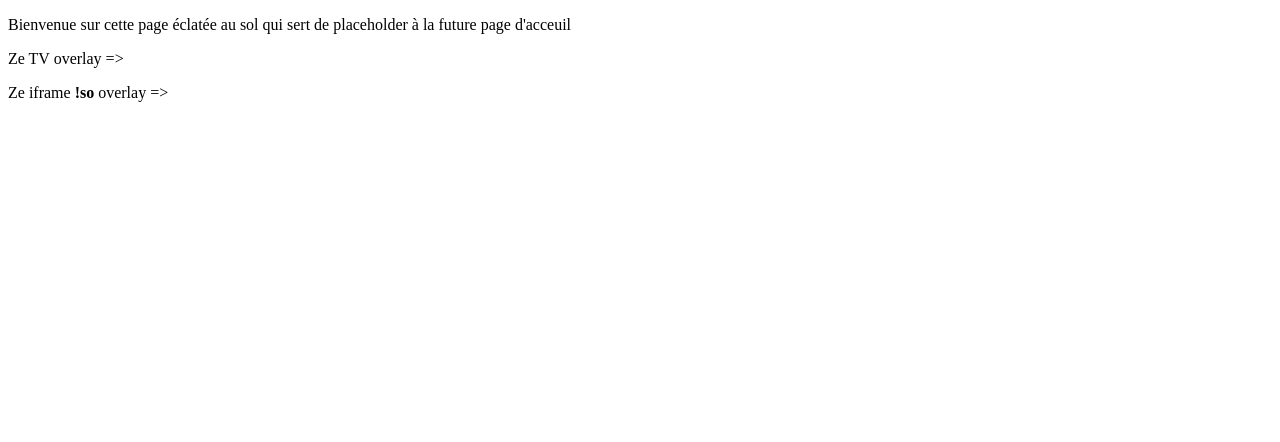
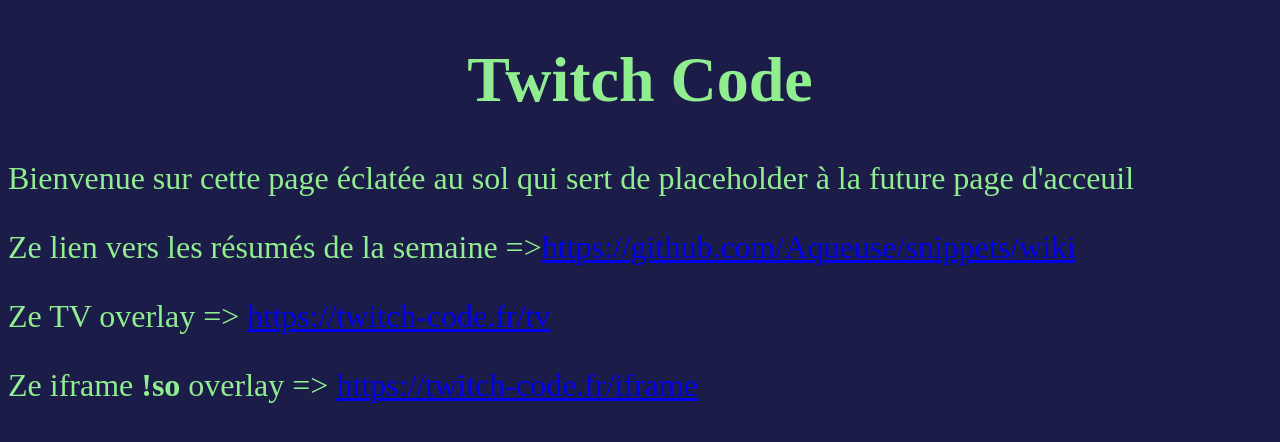
Before and after one commit to Aqueuse/twitchdev, a Flask app: page / in a window 1280 px wide. Shown: the top 442 px of the page. Run offline with Flask 2, Linux system fonts and the light colour scheme; some libraries are stand-ins or nearby versions.

Commit message:
minimal amelioration for the home page

```diff
--- /dev/null
+++ b/static/home.css
@@ -0,0 +1,9 @@
+body {
+    background-color:#1B1D48;
+    color: lightgreen;
+    font-size: 2em;
+}
+
+h1 {
+    text-align: center;
+}
--- a/templates/home.html
+++ b/templates/home.html
@@ -2,16 +2,18 @@
 <html lang="en">
 <head>
    <meta charset="UTF-8">
-   <link rel= "stylesheet" type="text/css" href="{{ url_for('static', filename='style.css') }}">
+   <link rel= "stylesheet" type="text/css" href="{{ url_for('static', filename='home.css') }}">
   <title>Twitch Code</title>
 </head>
 
-<body>
+<body style="background-color:#1B1D48">
+<h1>Twitch Code</h1>
 
 <p>Bienvenue sur cette page éclatée au sol qui sert de placeholder à la future page d'acceuil</p>
 
-<p>Ze TV overlay => <a href="https://twitch-code.fr/tv"></a></p>
-<p>Ze iframe <b>!so</b> overlay => <a href="https://twitch-code.fr/iframe"></a></p>
+<p>Ze lien vers les résumés de la semaine =><a href="https://github.com/Aqueuse/snippets/wiki">https://github.com/Aqueuse/snippets/wiki</a></p>
+<p>Ze TV overlay => <a href="https://twitch-code.fr/tv">https://twitch-code.fr/tv</a></p>
+<p>Ze iframe <b>!so</b> overlay => <a href="https://twitch-code.fr/iframe">https://twitch-code.fr/iframe</a></p>
 
 </body>
 </html>
```
